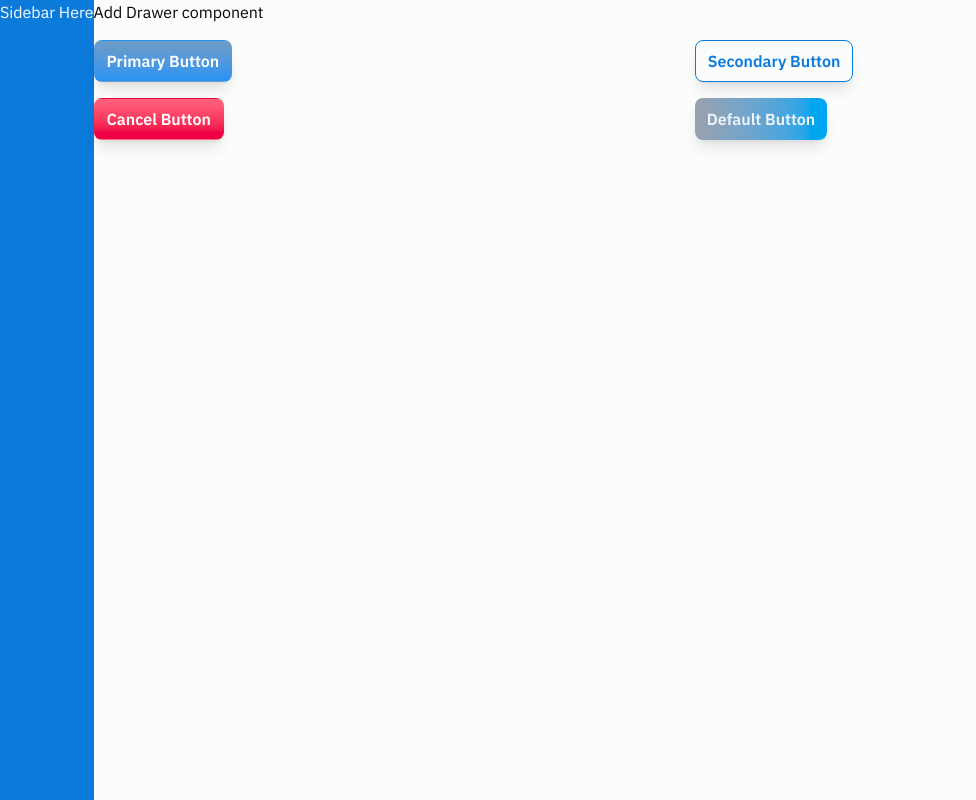
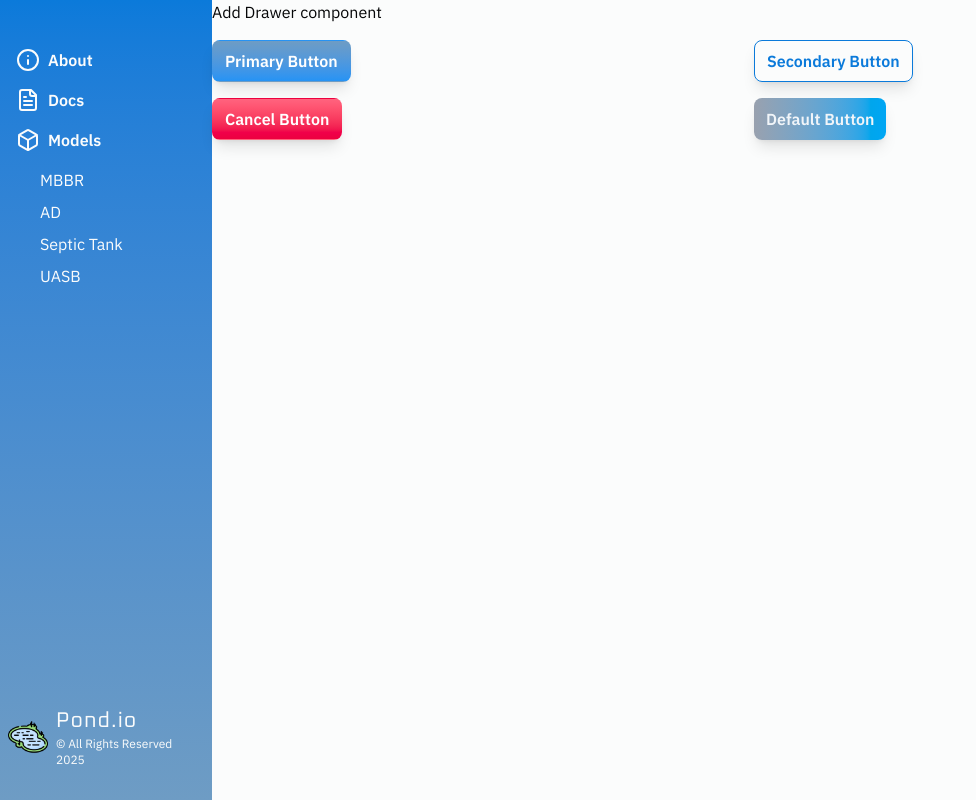
Before and after one commit to bryancastillo10/pond-io, a React (Vite) app in the folder client/: page /model in a window 1280 px wide. Shown: the whole page, without its empty margins (0-976 px from the left). Built offline with nearby package versions, Linux system fonts and the light colour scheme.

Commit message:
🎨 style: sidebar contents & layout

```diff
--- a/client/src/components/navigation/Sidebar.tsx
+++ b/client/src/components/navigation/Sidebar.tsx
@@ -1,7 +1,50 @@
+import AppLogo from "@/assets/applogo.png";
+import { FileText, Info, Box } from "lucide-react";
+
 const Sidebar = () => {
+  const currentYear = new Date().getFullYear();
+
   return (
-    <aside className="flex flex-col transform transition-width duration-500 bg-primary text-background">
-      Sidebar Here
+    <aside className="flex flex-col transform transition-width duration-500 bg-gradient-to-b from-primary to-accent text-background">
+      <div className="relative py-8 px-2 flex-grow flex flex-col">
+        {/* Sidebar Items */}
+        <div className="flex-grow">
+          <div className="flex justify-start items-center px-2 rounded-2xl my-4 w-fit gap-2">
+            <Info size={24} />
+            <span className="font-semibold">About</span>
+          </div>
+
+          <div className="flex justify-start items-center px-2 rounded-2xl my-4 w-fit gap-2">
+            <FileText size={24} />
+            <span className="font-semibold">Docs</span>
+          </div>
+
+          <div className="flex justify-start items-center px-2 rounded-2xl my-4 w-fit gap-2">
+            <Box size={24} />
+            <span className="font-semibold">Models</span>
+          </div>
+
+          <ul className="flex flex-col gap-2 px-8">
+            <li>MBBR</li>
+            <li>AD</li>
+            <li>Septic Tank</li>
+            <li>UASB</li>
+          </ul>
+        </div>
+
+        {/* Sidebar Footer */}
+        <div className="flex justify-start items-center gap-2 mt-auto">
+          <img src={AppLogo} alt="logo" className="size-10" />
+          <div className="flex flex-col">
+            <h1 className="text-xl tracking-wider text-left font-heading">
+              Pond.io
+            </h1>
+            <p className="text-xs w-[80%]">
+              &copy; All Rights Reserved {currentYear}{" "}
+            </p>
+          </div>
+        </div>
+      </div>
     </aside>
   );
 };
```
Also changed, not shown: client/src/assets/applogo.png (added).
